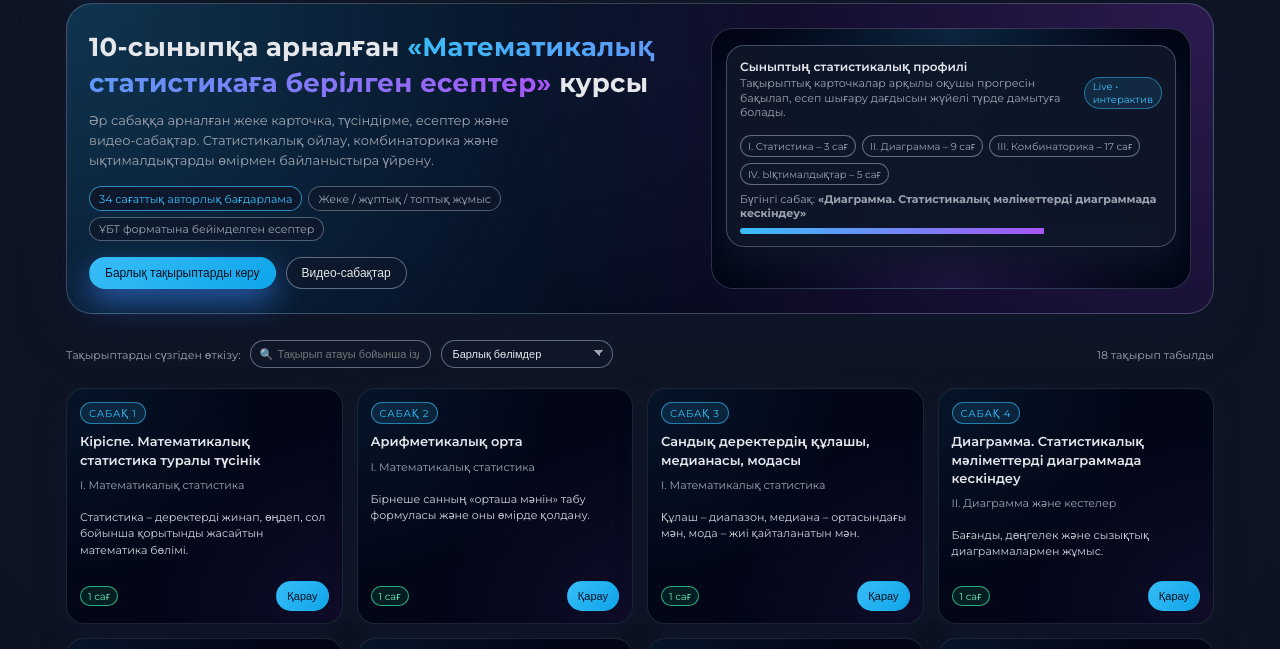
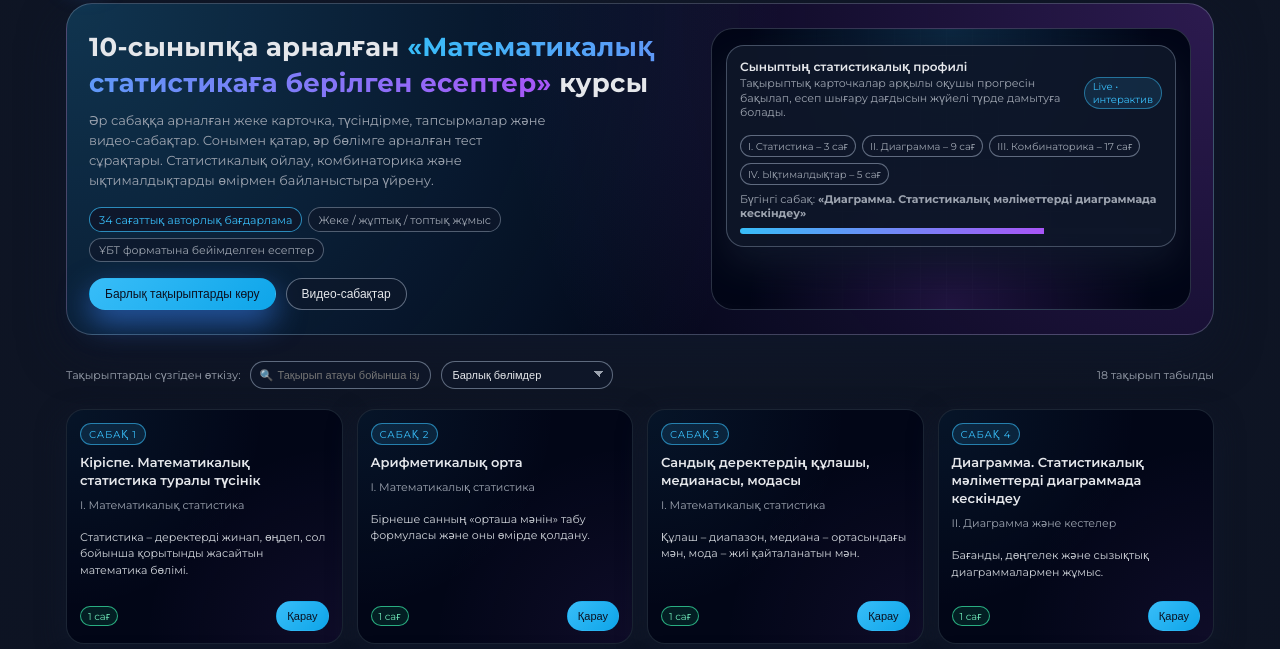
Before and after one commit to kz0112/math34, a plain HTML site: page index.html in a window 1280 px wide. Shown: the part 85-734 px from the top of the page. Drawn offline with Linux system fonts and the light colour scheme.

Commit message:
Update index.html

```diff
--- a/index.html
+++ b/index.html
@@ -1046,7 +1046,7 @@
           10-сыныпқа арналған <span>«Математикалық статистикаға берілген есептер»</span> курсы
         </div>
         <div class="hero-subtitle">
-          Әр сабаққа арналған жеке карточка, түсіндірме, есептер және видео-сабақтар. Статистикалық ойлау, комбинаторика және ықтималдықтарды өмірмен байланыстыра үйрену.
+          Әр сабаққа арналған жеке карточка, түсіндірме, тапсырмалар және видео-сабақтар. Сонымен қатар, әр бөлімге арналған тест сұрақтары. Статистикалық ойлау, комбинаторика және ықтималдықтарды өмірмен байланыстыра үйрену.
         </div>
         <div class="hero-tags">
           <span class="pill pill-strong">34 сағаттық авторлық бағдарлама</span>
```
